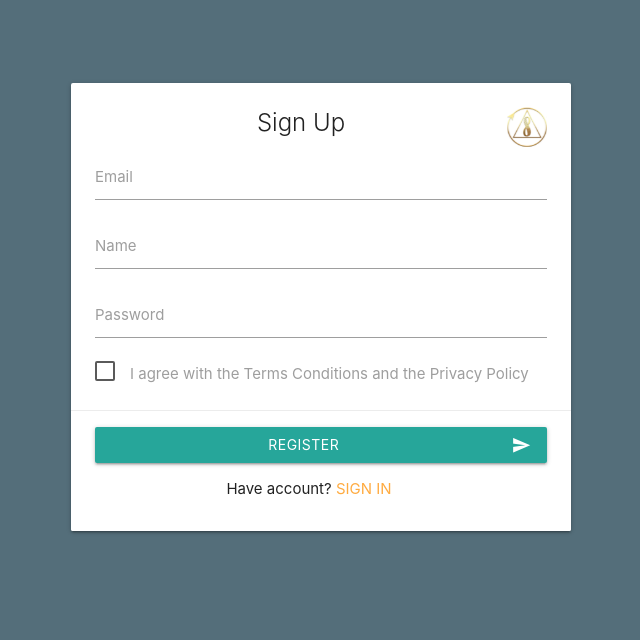
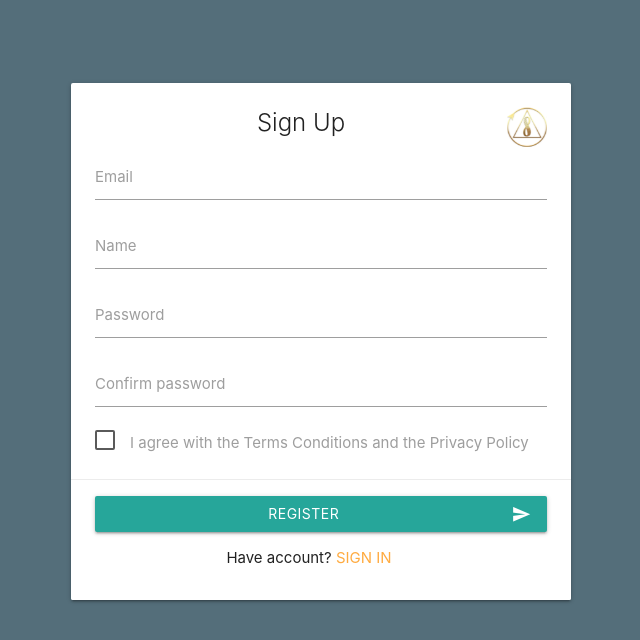
Before and after one commit to OlehDrozdov/family-finance, a Vue app: page /register in a window 1280 px wide. Shown: the top 640 px of the page, without its empty margins (319-959 px from the left). Built offline with nearby package versions, Linux system fonts and the light colour scheme.

Commit message:
added notifications, fixed filter and register

```diff
--- a/src/components/Navbar.vue
+++ b/src/components/Navbar.vue
@@ -5,7 +5,7 @@
         <a href="#" @click="$emit('toggle')">
           <i class="material-icons black-text">dehaze</i>
         </a>
-        <span class="black-text">{{ $filters.dateFilter(date, 'date time') }}</span>
+        <span class="black-text">{{ $dateFilter(date, 'date time') }}</span>
 
       </div>
 
@@ -62,7 +62,7 @@ export default {
   },
   methods: {
     logout() {
-      this.$router.push('/login?message=')
+      this.$router.push('/login?message=logout')
     }
   },
   mounted() {
--- a/src/filters/date.filter.js
+++ b/src/filters/date.filter.js
@@ -1,5 +1,6 @@
-export default function dateFilter (value, format = 'date') {
-
+export default {
+  install(app) {
+    app.config.globalProperties.$dateFilter = (value, format = 'date') => {
       const options = {
         weekday: 'long',
         hour12: false
@@ -19,3 +20,5 @@ export default function dateFilter (value, format = 'date') {
 
       return new Intl.DateTimeFormat('en-US', options).format(Date.now(value));
     }
+  }
+}
--- /dev/null
+++ b/src/utils/notification.plugin.js
@@ -0,0 +1,21 @@
+import M from 'materialize-css'
+
+export default {
+  install(app) {
+    app.config.globalProperties.$notification = function(html) {
+      M.toast({ html })
+    }
+
+    app.config.globalProperties.$successNotification = function(html) {
+      M.toast({ html, classes: 'green darken-3' })
+    }
+
+    app.config.globalProperties.$warningNotification = function(html) {
+      M.toast({ html, classes: 'yellow darken-3 black-text' })
+    }
+
+    app.config.globalProperties.$errorNotification = function(html) {
+      M.toast({ html, classes: 'red darken-3' })
+    }
+  }
+}
--- /dev/null
+++ b/src/utils/notifications.js
@@ -0,0 +1,3 @@
+export default {
+  logout: 'You have been logged out'
+}
--- a/src/views/Login.vue
+++ b/src/views/Login.vue
@@ -49,6 +49,7 @@
 <script>
 import { useVuelidate } from '@vuelidate/core'
 import { required, email, minLength } from '@vuelidate/validators'
+import notifications from '@/utils/notifications'
 
 export default {
   name: 'login',
@@ -65,6 +66,11 @@ export default {
       password: { required, minLength: minLength(8) }
     }
   },
+  mounted() {
+    if (notifications[this.$route.query.message]) {
+      this.$notification(notifications[this.$route.query.message])
+    }
+  },
   methods: {
     async onSubmit() {
       const result = await this.v$.$validate();
--- a/src/views/Register.vue
+++ b/src/views/Register.vue
@@ -48,6 +48,21 @@
           {{ v$.password.$errors[0].$message }}
         </small>
       </div>
+      <div class="input-field">
+        <input
+          id="confirmPassword"
+          type="password"
+          v-model.trim="confirmPassword"
+          :class="{invalid: v$.confirmPassword.$error}"
+        >
+        <label for="confirmPassword">Confirm password</label>
+        <small
+          v-if="v$.confirmPassword.$error"
+          class="helper-text invalid"
+        >
+          {{ v$.confirmPassword.$errors[0].$message }}
+        </small>
+      </div>
       <div>
         <label>
           <input
@@ -91,6 +106,7 @@ export default {
       email: '',
       name: '',
       password: '',
+      confirmPassword: '',
       terms: false
     }
   },
@@ -99,6 +115,7 @@ export default {
       email: { required, email },
       name: { required, minLength: minLength(3) },
       password: { required, minLength: minLength(8) },
+      confirmPassword: { required, sameAsPassword: sameAs(this.password) },
       terms: {
         sameAs: sameAs(true)
       }
```
Also changed, not shown: src/main.js (+3 -4 lines). Lines whose indentation alone changed are shown as unchanged.
